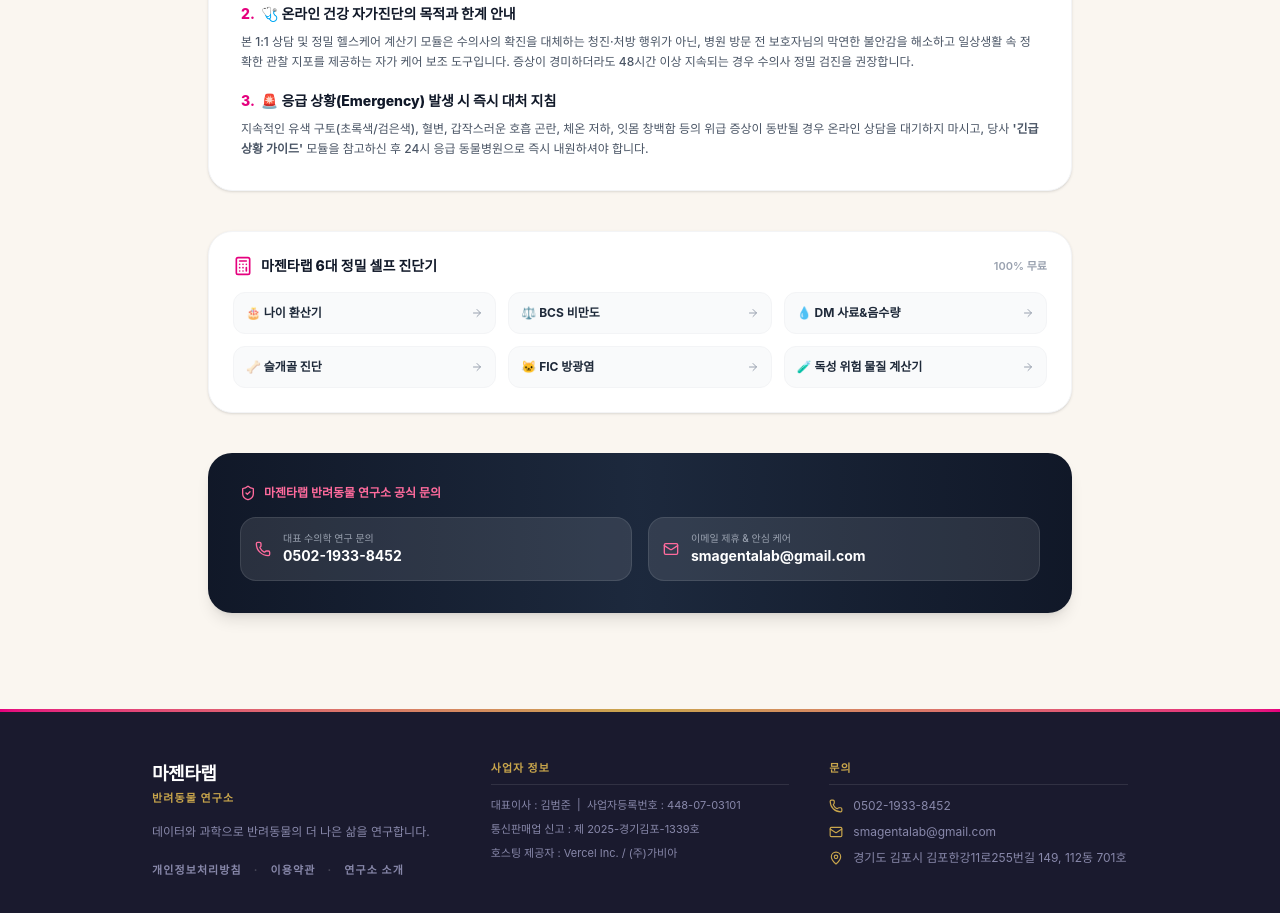
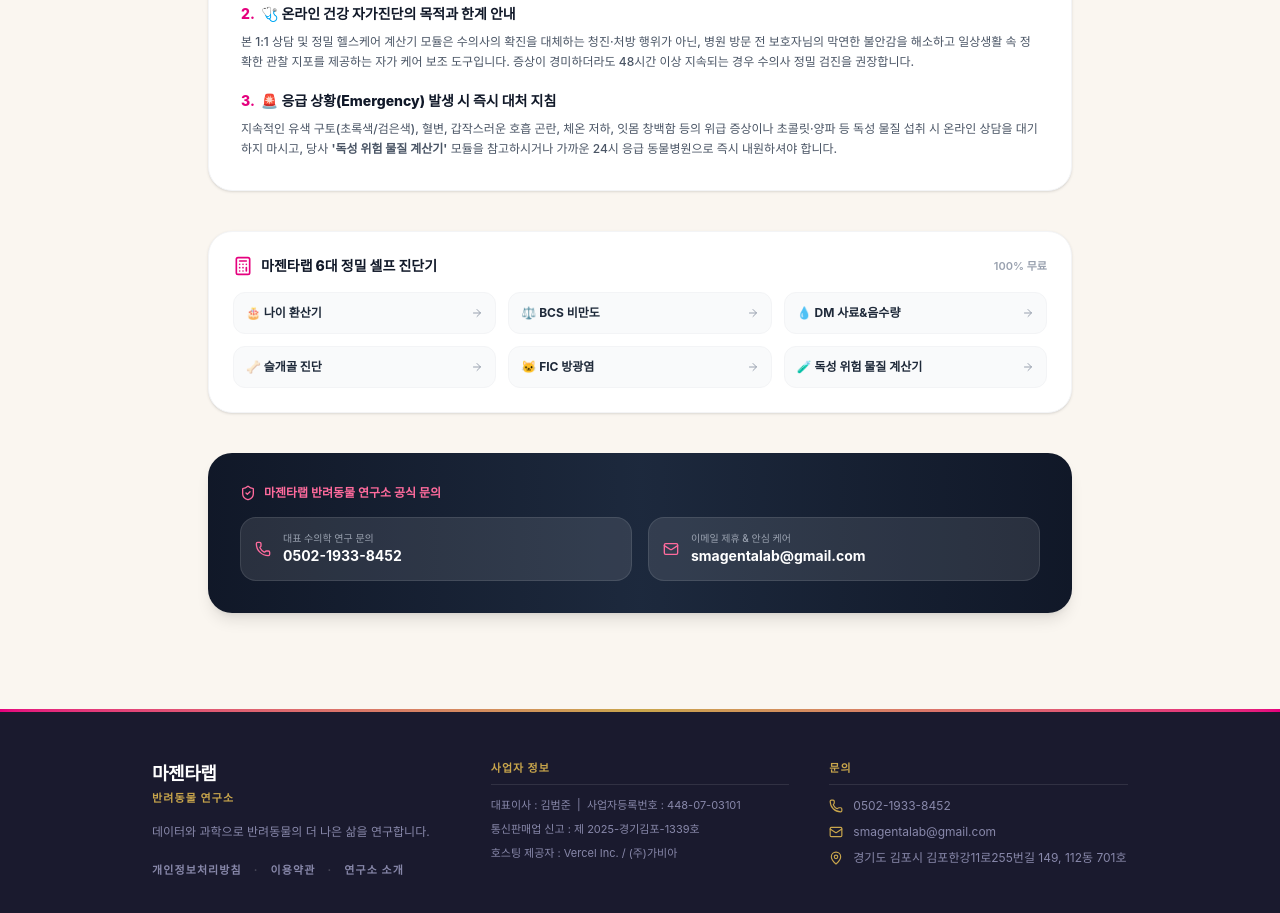
Before and after one commit to drivehihi-ctrl/magentalab-blog, a Next.js app: page /ask-ansimi in a window 1280 px wide. Shown: the part 1460-2373 px from the top of the page. Built offline with nearby package versions, Linux system fonts and the light colour scheme; no server answers; a web font is replaced by a local one.

Commit message:
fix(ask-ansimi): update instruction text from emergency guide to toxic food substance calculator

```diff
--- a/app/ask-ansimi/AskAnsimiClient.tsx
+++ b/app/ask-ansimi/AskAnsimiClient.tsx
@@ -255,7 +255,7 @@ export default function AskAnsimiClient() {
                 <span className="text-[#E5007E]">3.</span> 🚨 응급 상황(Emergency) 발생 시 즉시 대처 지침
               </h4>
               <p className="text-gray-600 leading-relaxed text-[12px] sm:text-xs">
-                지속적인 유색 구토(초록색/검은색), 혈변, 갑작스러운 호흡 곤란, 체온 저하, 잇몸 창백함 등의 위급 증상이 동반될 경우 온라인 상담을 대기하지 마시고, 당사 <strong>'긴급 상황 가이드'</strong> 모듈을 참고하신 후 24시 응급 동물병원으로 즉시 내원하셔야 합니다.
+                지속적인 유색 구토(초록색/검은색), 혈변, 갑작스러운 호흡 곤란, 체온 저하, 잇몸 창백함 등의 위급 증상이나 초콜릿·양파 등 독성 물질 섭취 시 온라인 상담을 대기하지 마시고, 당사 <strong>'독성 위험 물질 계산기'</strong> 모듈을 참고하시거나 가까운 24시 응급 동물병원으로 즉시 내원하셔야 합니다.
               </p>
             </div>
           </div>
```
